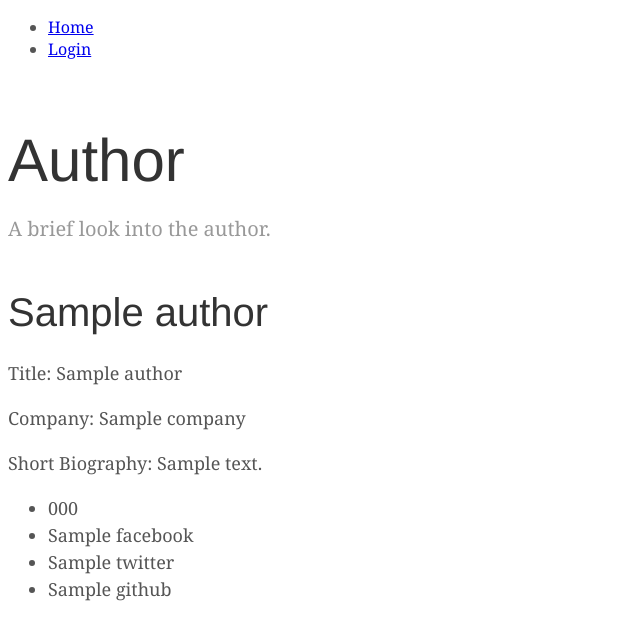
After one commit to SublimeRaiser/blog-secure-engine, a Symfony app: template templates/blog_post/author.html.twig in a window 1280 px wide. The commit adds this page. Shown: the top 640 px of the page, without its empty margins (0-640 px from the left). Run offline with Twig, Linux system fonts and the light colour scheme; the template is opened without the code that fills it: most values are stand-ins (such as "Sample title", 1, 10 or a date in 2020); style sheets or scripts are compiled from the project's sources; some libraries are stand-ins or nearby versions.

Commit message:
add showing of a user details

```diff
--- /dev/null
+++ b/templates/blog_post/author.html.twig
@@ -0,0 +1,37 @@
+{% extends "base.html.twig" %}
+
+{% block title %}Author{% endblock %}
+
+{% block body %}
+    {{ parent() }}
+    <div class="container">
+        <div class="blog-header">
+            <h1 class="blog-title">Author</h1>
+            <p class="lead blog-description">A brief look into the author.</p>
+        </div>
+        <div class="row">
+            <div class="col-sm-8 blog-main">
+                <div class="blog-post">
+                    <h2 class="blog-post-title">{{ author.name|raw }}</h2>
+                    <p>Title: {{ author.title|raw }}</p>
+                    <p>Company: {{ author.company|raw }}</p>
+                    <p>Short Biography: {{ author.shortBio|raw }}</p>
+                    <ul>
+                        {% if author.getPhone %}
+                            <li>{{ author.phone }}</li>
+                        {% endif %}
+                        {% if author.getFacebook %}
+                            <li>{{ author.facebook }}</li>
+                        {% endif %}
+                        {% if author.getTwitter %}
+                            <li>{{ author.twitter }}</li>
+                        {% endif %}
+                        {% if author.getGithub %}
+                            <li>{{ author.github }}</li>
+                        {% endif %}
+                    </ul>
+                </div>
+            </div>
+        </div>
+    </div>
+{% endblock %}
--- a/templates/blog_post/index.html.twig
+++ b/templates/blog_post/index.html.twig
@@ -31,7 +31,9 @@
                         <p class="blog-post-meta">
                             {{ blogPost.getUpdatedAt|date('F j, Y') }} by
                             {% if blogPost.author %}
-                                {{ blogPost.author.name }}
+                                <a href="{{ path('blog_post_author', {'username': blogPost.author.username|url_encode }) }}">
+                                    {{ blogPost.author.name }}
+                                </a>
                             {% else %}
                                 Unknown Author
                             {% endif %}
```
Also changed, not shown: src/Controller/BlogPostController.php (+42 -0 lines), templates/blog_post/show.html.twig (added, +29 -0 lines).
